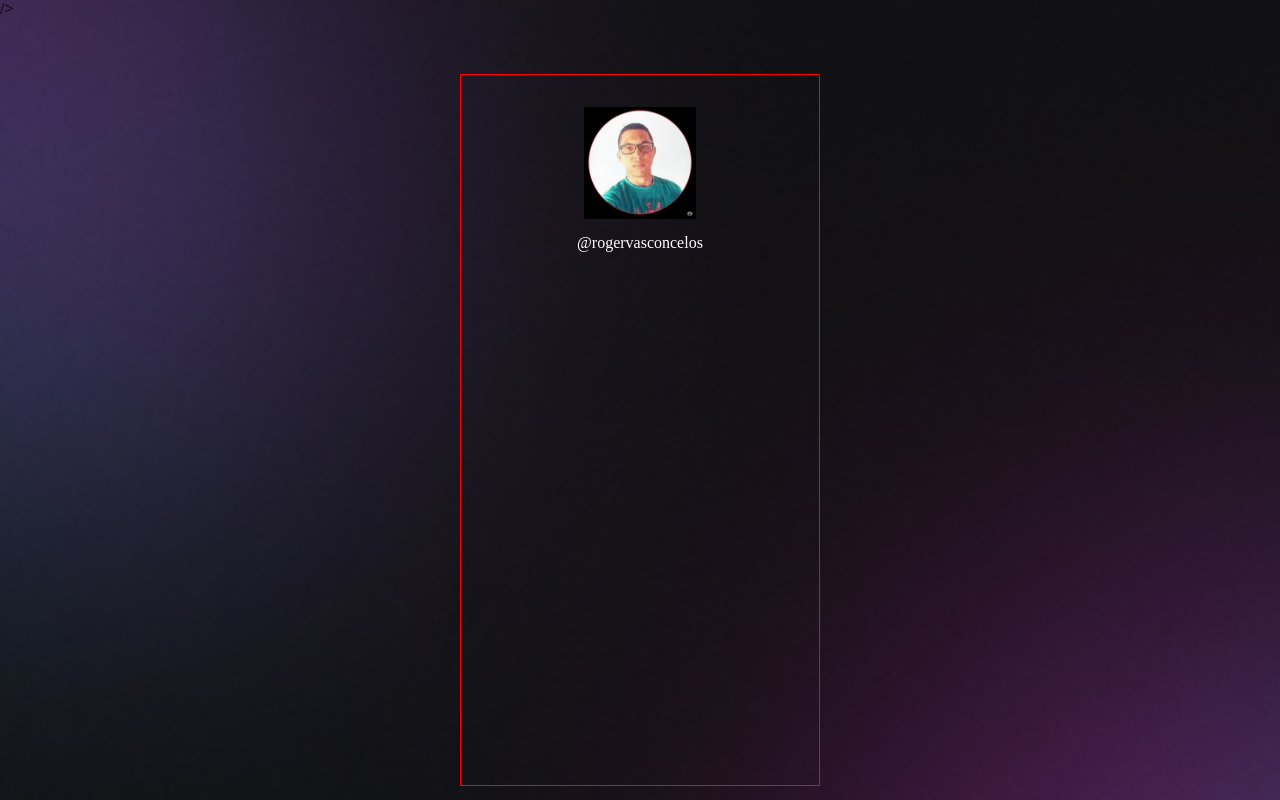
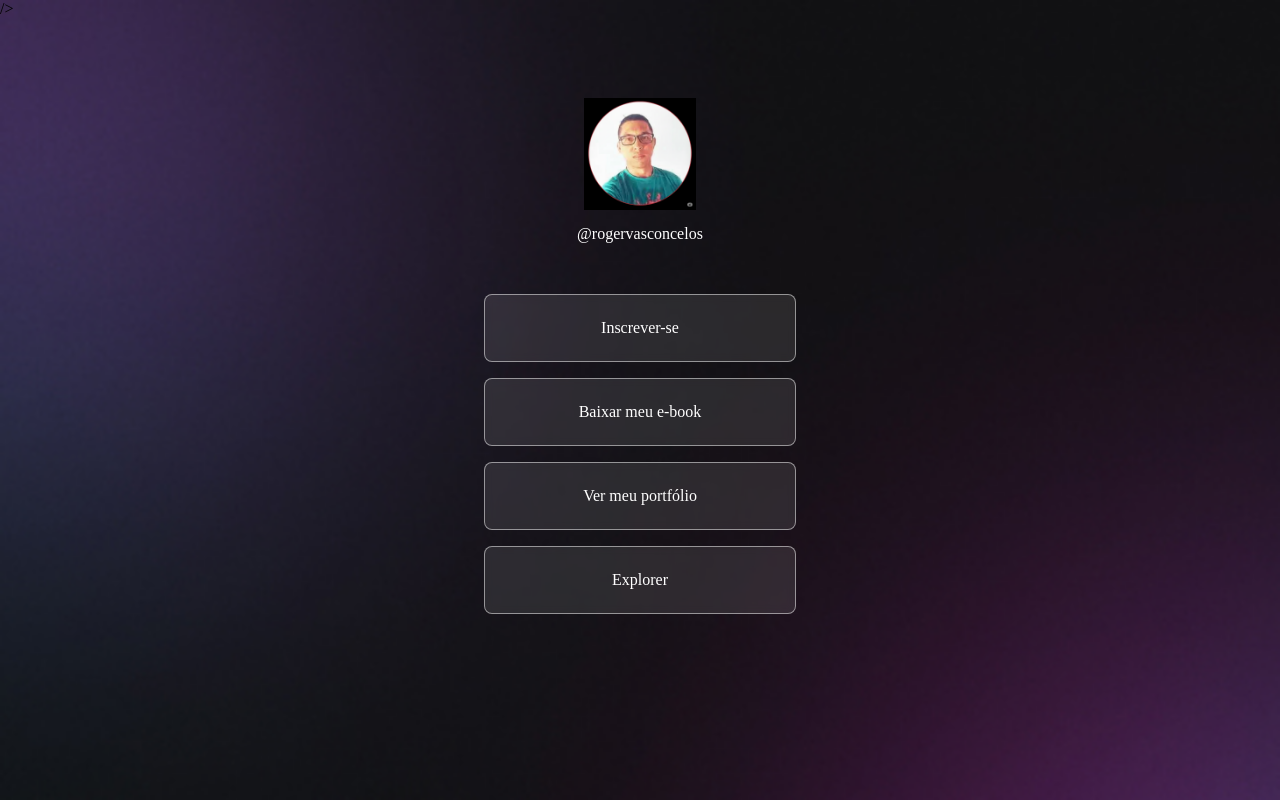
Before and after one commit to vrogerVascon/MyLinks-HTML-CSS, a plain HTML site: page index.html in a window 1280 px wide. Drawn offline with Linux system fonts and the light colour scheme.

Commit message:
creating and formatting buttons

```diff
--- a/index.html
+++ b/index.html
@@ -19,6 +19,22 @@
         <img src="./assets/avatar-roger.png" alt="foto avatar rog´rio" />
         <p>@rogervasconcelos</p>
       </div>
+      <ul>
+        <li>
+          <a href="#">Inscrever-se</a>
+        </li>
+        <li>
+          <a href="#">Baixar meu e-book</a>
+        </li>
+        <li>
+          <a href="https://github.com/vrogerVascon" target="_blank"
+            >Ver meu portfólio</a
+          >
+        </li>
+        <li>
+          <a href="#" target="_blank">Explorer</a>
+        </li>
+      </ul>
     </div>
   </body>
 </html>
--- a/style.css
+++ b/style.css
@@ -14,10 +14,10 @@ body * {
 
 /*contaner*/
 #contaner {
-  border: 1px solid red;
   width: 360px;
   height: 712px;
   margin: 56px auto 0px;
+  padding: 0px 24px;
 }
 /*profile*/
 #profile {
@@ -34,3 +34,31 @@ body * {
   line-height: 24px;
   margin-top: 8px;
 }
+
+/*links*/
+uL {
+  list-style: none;
+  display: flex;
+  flex-direction: column;
+  gap: 16px;
+  padding: 24px 0px;
+}
+ul li a {
+  display: flex;
+  align-items: center;
+  justify-content: center;
+  padding: 24px;
+  background: rgba(255, 255, 255, 0.1);
+  border: 1px solid rgba(255, 255, 255, 0.5);
+  border-radius: 8px;
+  backdrop-filter: blur(4px);
+  -webkit-backdrop-filter: blur(4px);
+  text-decoration: none;
+  font-weight: 500;
+  transition: background 0.2s;
+}
+/*sub-sector*/
+ul li a:hover {
+  background: rgba(255, 255, 255, 0.5);
+  border: 1.5px solid white;
+}
```
